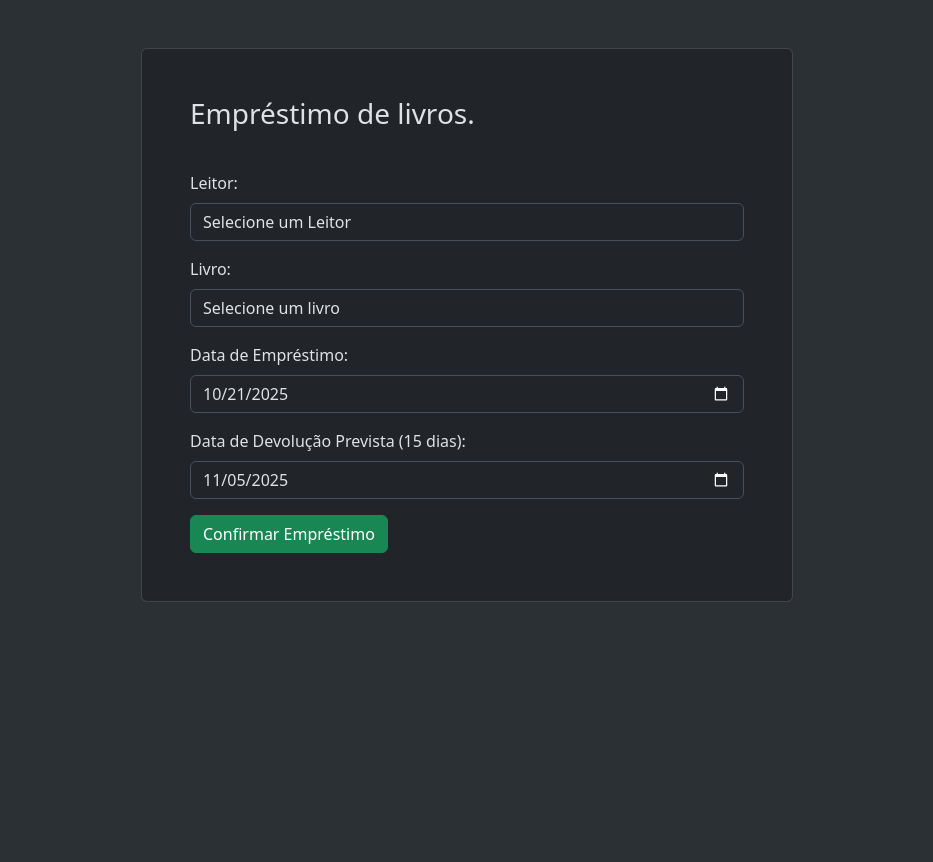
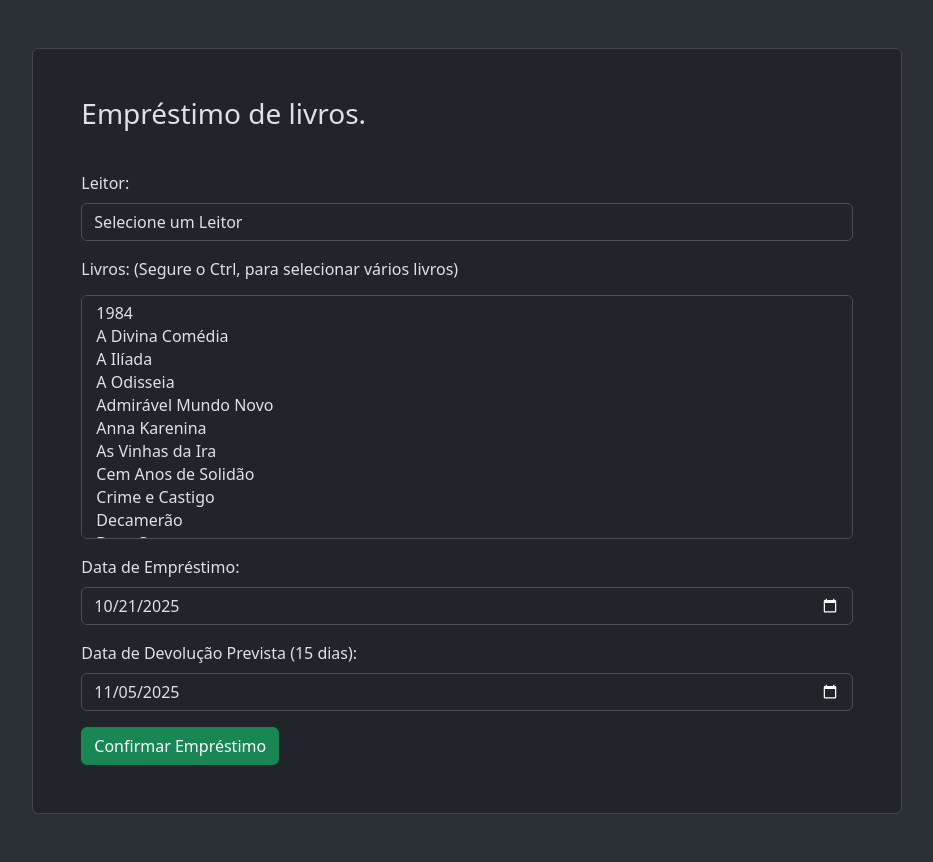
Before and after one commit to claudioluizsetetres/tabulaRasa, a Flask app: page /emprestimo in a window 1280 px wide. Shown: the part 72-934 px from the top of the page, without its empty margins (173-1106 px from the left). Before the commit the page ends 674 px from the top, so only its background shows below. Run offline with Flask 3, Linux system fonts and the light colour scheme; a user stored in the database is signed in.

Commit message:
bookRental.html

```diff
--- a/templates/bookRental.html
+++ b/templates/bookRental.html
@@ -7,7 +7,7 @@
 <!-- define o conteudo dinamico-->
 {% block content %}
 
-<div class="col-sm-11 col-lg-6 card p-5 my-5">
+<div class="col-sm-11 col-lg-8 card p-5 my-5">
 
     <!--Titulo do formulário-->
     <h3 class="card-title mb-3">Empréstimo de livros.</h3>
@@ -61,10 +61,9 @@
         </div>
 
         <div class="form-group mb-3">
-            <label for="livro" class="form-label">Livro:</label>
-            <select class="form-control" id="livro" name="livro">
+            <label for="livro" class="form-label"><h6>Livros: (Segure o Ctrl, para selecionar vários livros)</h6></label>
+            <select class="form-control" id="livro" name="fLivros[]" multiple size="10">
 
-                <option value="sl">Selecione um livro</option>
                 <!-- Opções de livros devem ser inseridas dinamicamente -->
                 {% for livro in dbLivros %}
                 <option value="{{ livro.id }}">{{ livro.titulo }}</option>
```
